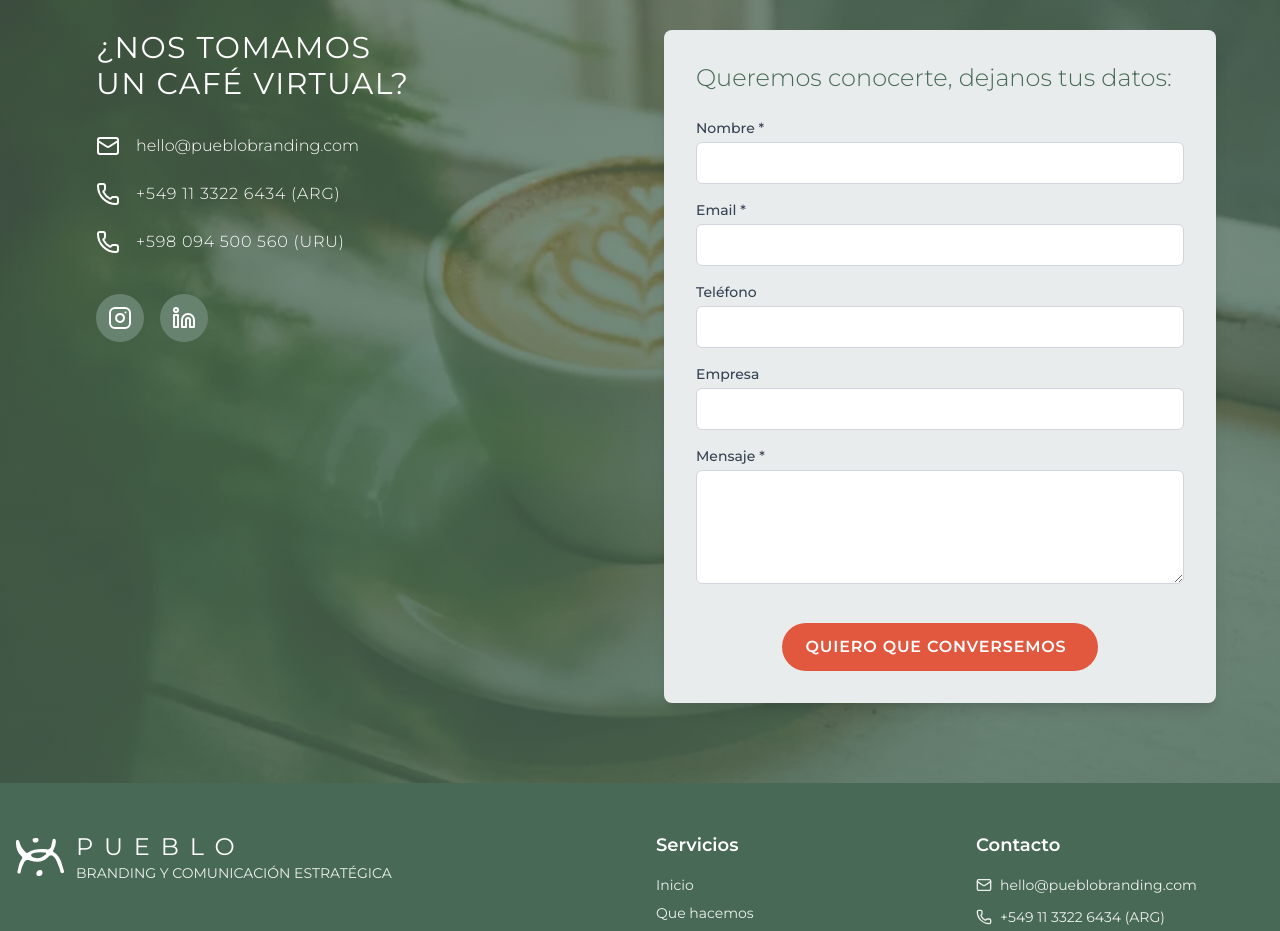
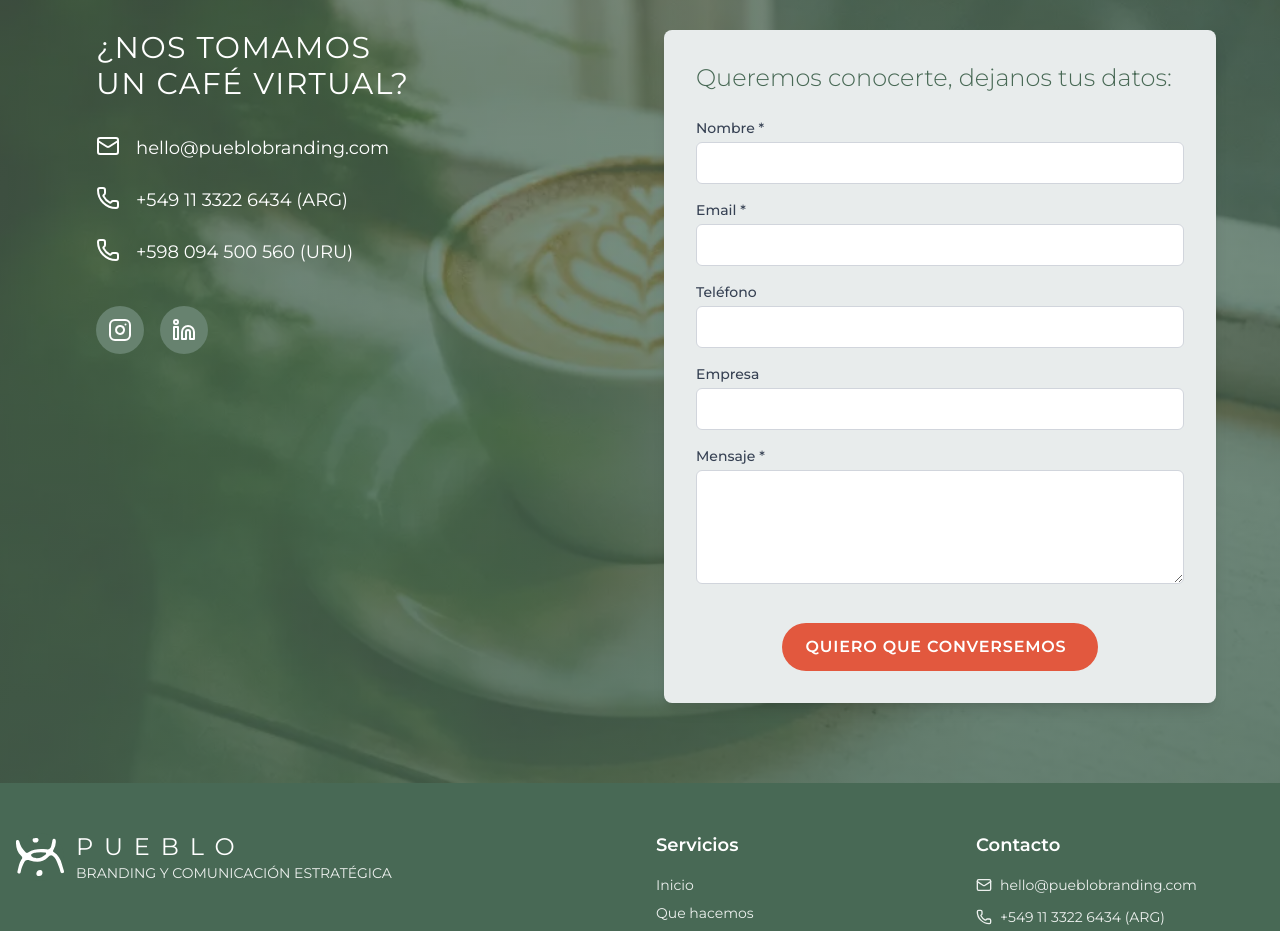
Before and after one commit to pueblobranding/pueblo, a Next.js app: page / in a window 1280 px wide. Shown: the part 2560-3491 px from the top of the page. Built offline with nearby package versions, Linux system fonts and the light colour scheme; no server answers.

Commit message:
telefonos al whatsapp

```diff
--- a/components/contacto.tsx
+++ b/components/contacto.tsx
@@ -200,22 +200,24 @@ export default function ContactoSection() {
                 <div className="grid-reverse md:grid grid-cols-1 md:grid-cols-2 gap-12">
                     <div className="text-white order-2 md:order-1 ml-8 pb-10" >
                         <h2 className="text-3xl mb-8 tracking-wider">¿NOS TOMAMOS <br /> UN CAFÉ VIRTUAL?</h2>
-                        <div className="space-y-6">
+                        <div className="space-y-6 text-lg">
                             <div className="flex flex-row gap-4">
                                 <Mail />
-                                <a href="mailto:hola@pueblo.com.ar" className="font-light hover:text-tigerlily transition-colors">
+                                <a href="mailto:hola@pueblo.com.ar" className="hover:text-tigerlily transition-colors">
                                     hello@pueblobranding.com
                                 </a>
                             </div>
                             <div className="flex flex-row gap-4">
                                 <Phone />
-                                <a href="tel:+5491133226434" className="font-light hover:text-tigerlily transition-colors tracking-wider">
+                                <a href="https://api.whatsapp.com/send?phone=+5491133226434&text=%20" target="_blank" rel="noopener noreferrer" className="hover:text-tigerlily transition-colors">
+                                    {/* <a href="tel:+5491133226434" className="font-light hover:text-tigerlily transition-colors tracking-wider"> */}
                                     +549 11 3322 6434 (ARG)
                                 </a>
                             </div>
                             <div className="flex flex-row gap-4">
                                 <Phone />
-                                <a href="tel:+598094500560" className="font-light hover:text-tigerlily transition-colors tracking-wider">
+                                <a href="https://api.whatsapp.com/send?phone=+598094500560&text=%20" target="_blank" rel="noopener noreferrer" className="hover:text-tigerlily transition-colors">
+                                    {/* <a href="tel:+598094500560" className="font-light hover:text-tigerlily transition-colors tracking-wider"> */}
                                     +598 094 500 560 (URU)
                                 </a>
                             </div>
```
